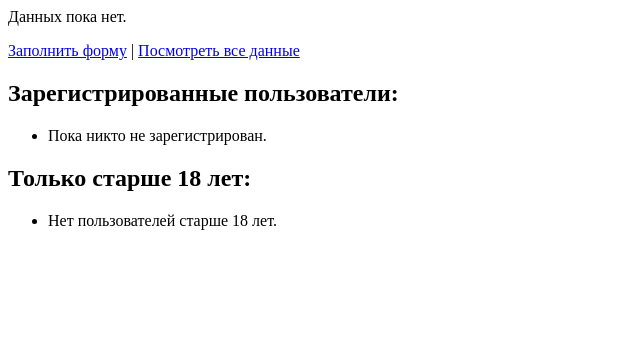
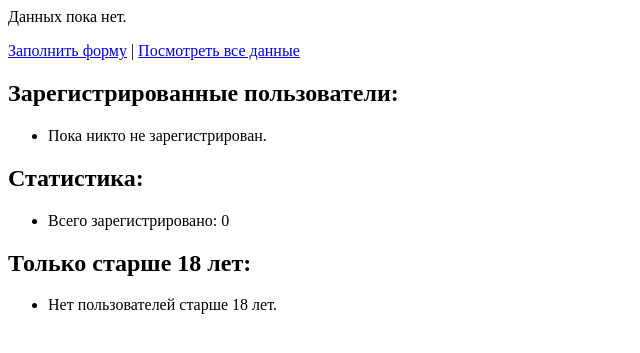
Before and after one commit to Lis4Game/nginx-lab, a PHP site: page / in a window 1280 px wide. Shown: the top 353 px of the page, without its empty margins (0-640 px from the left). Run offline with PHP 8.4, Linux system fonts and the light colour scheme; data that the repository does not hold is empty.

Commit message:
Обновил Index.php и Student.php (реализовал подсчёт количества записей)

```diff
--- a/www/Student.php
+++ b/www/Student.php
@@ -30,7 +30,7 @@ class Student {
         $stmt = $this->pdo->prepare("DELETE FROM registrations WHERE id=?");
         $stmt->execute([$id]);
     }
-	//метод для шрафного задания qwq
+	//метод для шрафного задания для фильра 18+ qwq
 	public function getFiltered($minAge = 18) {
         $stmt = $this->pdo->prepare("
             SELECT * FROM registrations
@@ -40,4 +40,10 @@ class Student {
         $stmt->execute([$minAge]);
         return $stmt->fetchAll(PDO::FETCH_ASSOC);
     }
+	//метод для шрафного задания для кол-во записей qwq
+
+	    public function countAll() {
+        $stmt = $this->pdo->query("SELECT COUNT(*) AS total FROM registrations");
+        return $stmt->fetch(PDO::FETCH_ASSOC)['total'];
+    }
 }
--- a/www/index.php
+++ b/www/index.php
@@ -34,6 +34,8 @@
 <a href="form.html">Заполнить форму</a> |
 <a href="view.php">Посмотреть все данные</a>
 
+
+
 <h2>Зарегистрированные пользователи:</h2>
 <ul>
 <?php
@@ -60,6 +62,12 @@ if (empty($all)) {
 ?>
 </ul>
 
+<h2>Статистика:</h2>
+<ul>
+    <li>Всего зарегистрировано: <?= $student->countAll() ?></li>
+</ul>
+
+
 <h2>Только старше 18 лет:</h2>
 <ul>
 <?php
```
